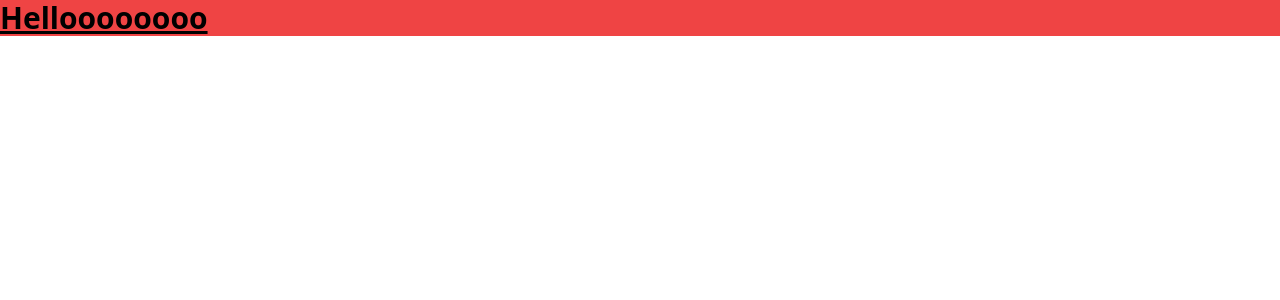
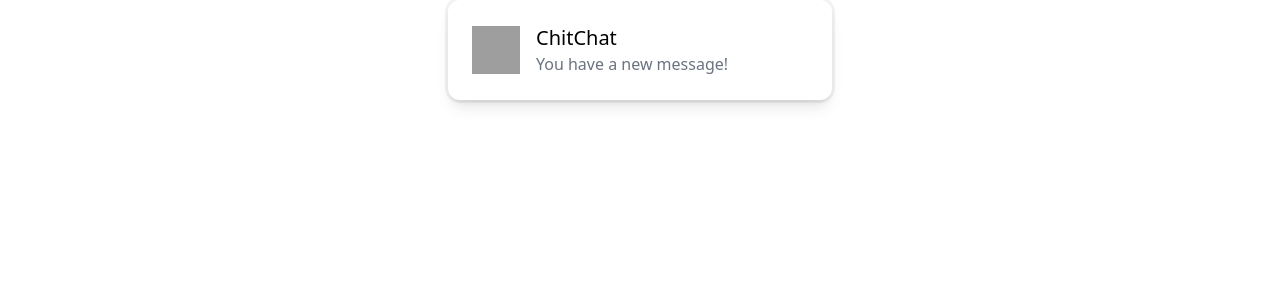
Before and after one commit to Sumit1164/React.js_Learning, a React (Vite) app: page / in a window 1280 px wide. Shown: the top 300 px of the page. Built offline with nearby package versions, Linux system fonts and the light colour scheme; grey boxes are pictures that could not be loaded.

Commit message:
Using tailwind to create an message notification

```diff
--- a/src/App.jsx
+++ b/src/App.jsx
@@ -12,6 +12,7 @@
 // import { SubjectContexts } from "./ContextData"
 import ReactRoute from "./ReactRoute"
 import AppRoute from "./AppRoute";
+import TailwindCSS from "./TailwindCSS";
 // import CheckBoxes from "./CheckBoxes";
 // import Counter from "./Counter"
 // import Apps from "./Toggle"
@@ -252,7 +253,7 @@
       <AppRoute />   */}
 
 
-      <h1 className="text-3xl font-bold underline bg-red-500">Helloooooooo</h1>
+      <TailwindCSS />
     </div>
 
     /*
```
